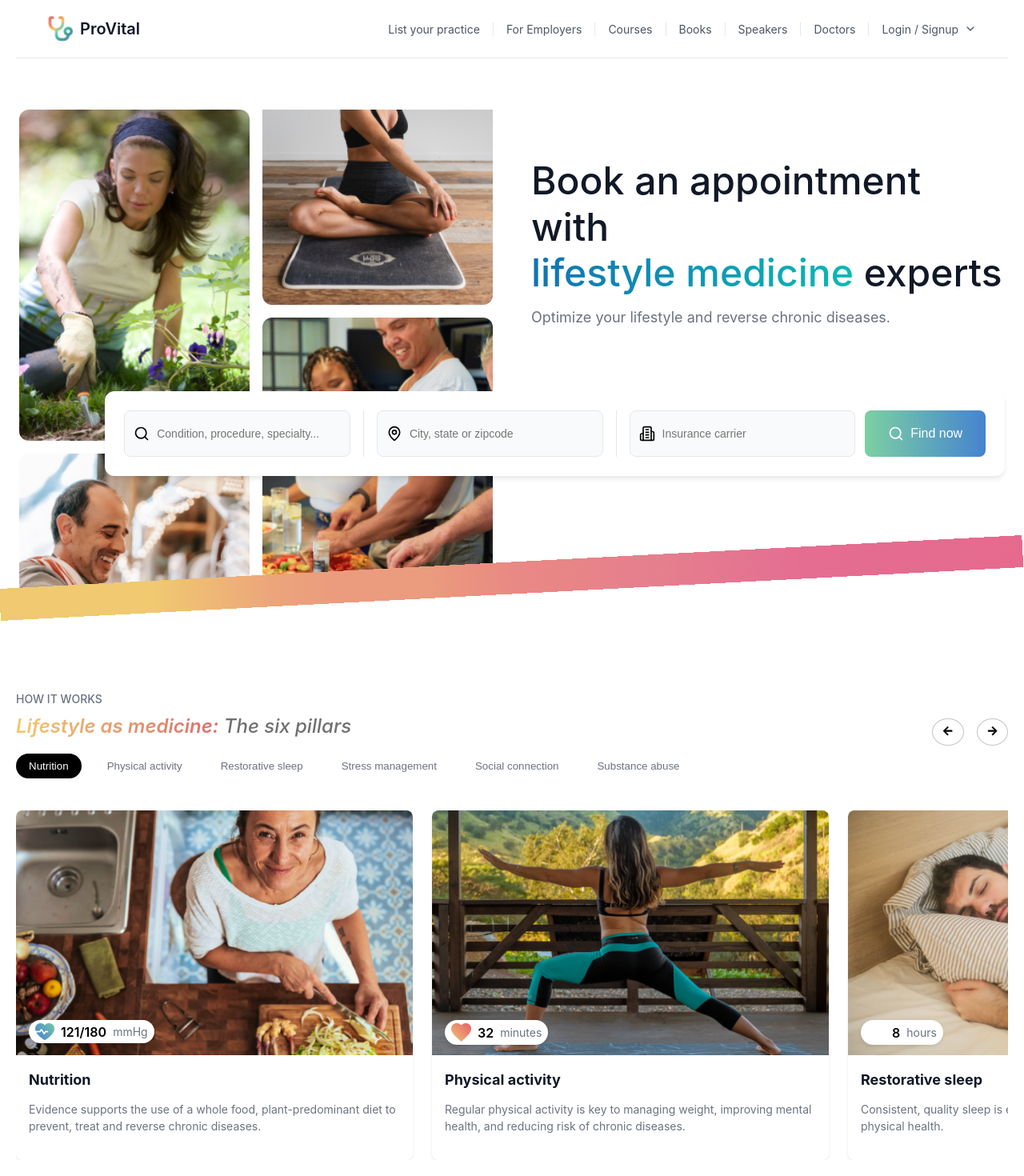
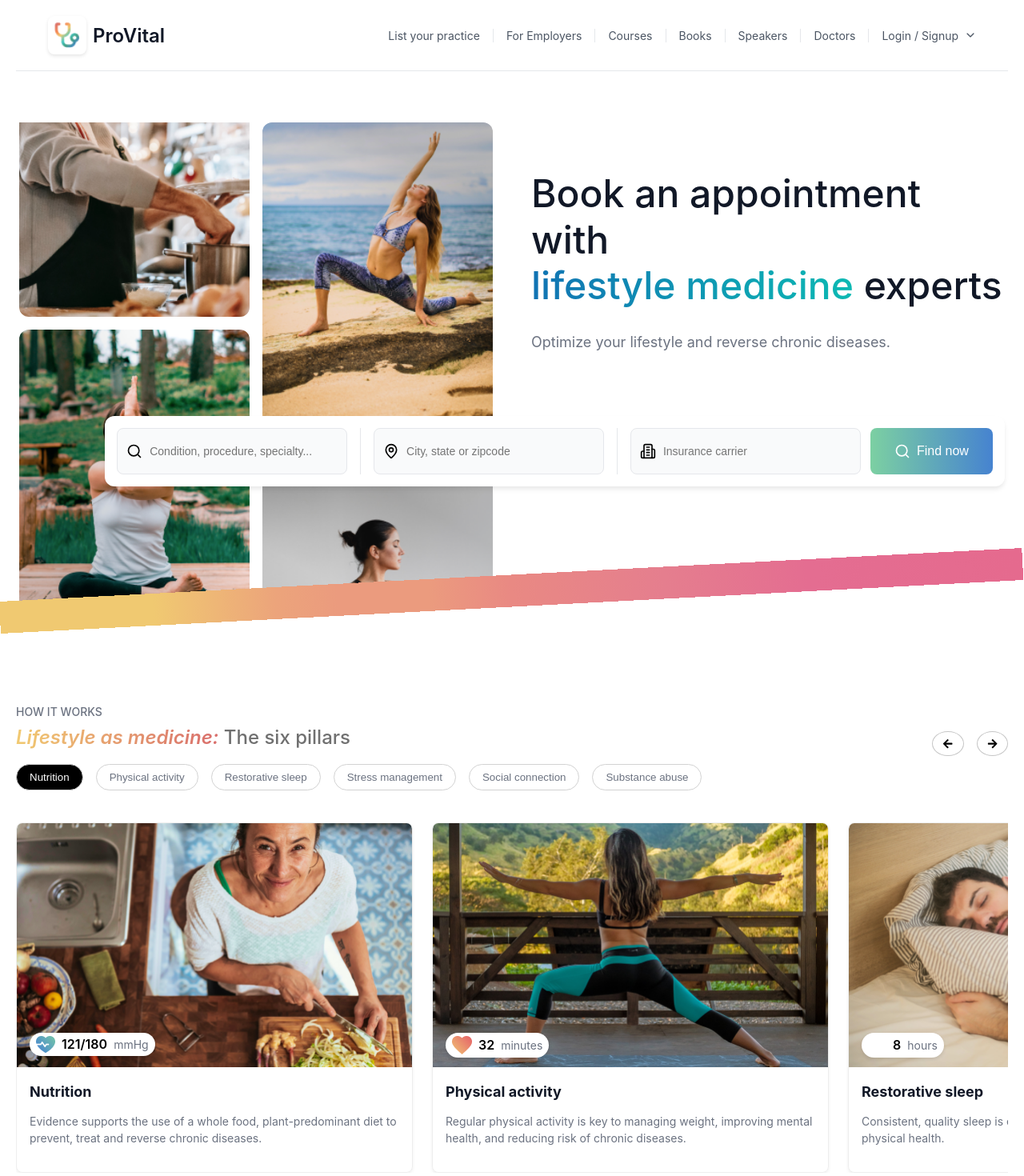
Before and after one commit to Kanishk3813/Proactively_Task, a React (Create React App) app: page / in a window 1280 px wide. Shown: the top 1470 px of the page at 80% size. Built offline with nearby package versions, Linux system fonts and the light colour scheme.

Commit message:
minor fix

```diff
--- a/src/App.css
+++ b/src/App.css
@@ -33,12 +33,25 @@ body {
   gap: 8px;
 }
 
+.logo-container {
+  display: flex;
+  align-items: center;
+  justify-content: center;
+  width: 48px;
+  height: 48px;
+  background-color: white;
+  border-radius: 8px;
+  box-shadow: 0 2px 4px rgba(0, 0, 0, 0.1);
+  overflow: hidden;
+}
+
 .logo {
   height: 32px;
+  width: auto;
 }
 
 .brand-name {
-  font-size: 20px;
+  font-size: 24px;
   font-weight: 600;
   color: #111827;
 }
@@ -88,6 +101,8 @@ body {
 .dropdown-section {
   padding: 12px 16px;
   border-bottom: 1px solid #E5E7EB;
+  display: flex;
+  justify-content: space-between;
 }
 
 .dropdown-section:last-child {
@@ -203,7 +218,7 @@ body {
 }
 
 .mobile-menu-content {
-  padding: 64px 20px 20px 20px;
+  padding: 90px 20px 20px 20px;
   opacity: 0;
   transform: translateY(20px);
   transition: all 0.3s ease-in-out;
@@ -342,6 +357,7 @@ body {
     font-size: 18px;
     color: #6B7280;
     margin-bottom: 32px;
+    padding-top: 15px;
   }
 
 .search-bar {
@@ -353,7 +369,7 @@ body {
   right: 90%;
   top: 50px;
   background: white;
-  padding: 24px;
+  padding: 15px;
   border-radius: 12px;
   box-shadow: 0 4px 6px -1px rgba(0, 0, 0, 0.1);
 }
@@ -460,11 +476,11 @@ body {
 
 
 .image-column.left {
-  animation: slideDown 15s linear infinite;
+  animation: slideUp 15s linear infinite;
 }
 
 .image-column.right {
-  animation: slideUp 15s linear infinite;
+  animation: slideDown 15s linear infinite;
 }
 
 @keyframes slideDown {
@@ -560,7 +576,7 @@ body {
 
 .pillars-tabs button {
   padding: 8px 16px;
-  border: none;
+  border: 1px solid #D2D2D2;
   background: transparent;
   color: #6B7280;
   cursor: pointer;
@@ -596,7 +612,6 @@ body {
   font-size: 24px;
   color: #707070;
   font-weight: 500;
-  font-style: italic;
 }
 
 .navigation {
@@ -612,7 +627,7 @@ body {
   border-radius: 50%;
   margin-left: 8px;
   cursor: pointer;
-  display: block;
+  display: flex;
 }
 
 .navigation button:disabled {
@@ -639,9 +654,16 @@ body {
 .pillar-card {
   flex: 0 0 calc(100% / 2.5);
   position: relative;
+  border: 1px solid #eee;
   border-radius: 8px;
   overflow: hidden;
-  box-shadow: 0 1px 3px rgba(0, 0, 0, 0.1);
+  box-shadow: rgba(0, 0, 0, 0.06) 0px 2px 4px, rgba(0, 0, 0, 0.05) 0px 0.5px 1px;
+  transition: all .3s ease-in-out;
+}
+
+.pillar-card:hover {
+  box-shadow: rgba(0, 0, 0, 0.22) 0px 19px 43px, rgba(0, 0, 0, 0.18) 0px 4px 11px;
+  transform: translate3d(0px, -1px, 0px);
 }
 
 .pillar-card img {
@@ -741,6 +763,7 @@ body {
   .pillar-card {
     height: 100%;
     padding-bottom: 15px;
+    flex-basis: calc(80% / 2.5);
   }
 
   .hero-images {
@@ -817,6 +840,7 @@ body {
     flex-shrink: 0;
   }
 
+
   .image-set img {
     width: 280px;
     height: 200px;
--- a/src/components/Hero.jsx
+++ b/src/components/Hero.jsx
@@ -43,16 +43,8 @@ const Hero = () => {
             <img src="/2.png" alt="Yoga practice" />
             <img src="/3.png" alt="Beach exercise" />
             <img src="/4.png" alt="Meditation" />
-            <img src="/1.png" alt="Healthy cooking" />
-            <img src="/2.png" alt="Yoga practice" />
-            <img src="/3.png" alt="Beach exercise" />
-            <img src="/4.png" alt="Meditation" />
           </div>
           <div className="image-column right">
-            <img src="/5.png" alt="Doctor consultation" />
-            <img src="/6.png" alt="Stretching" />
-            <img src="/7.png" alt="Cooking" />
-            <img src="/8.png" alt="Cutting" />
             <img src="/5.png" alt="Doctor consultation" />
             <img src="/6.png" alt="Stretching" />
             <img src="/7.png" alt="Cooking" />
--- a/src/components/Navbar.jsx
+++ b/src/components/Navbar.jsx
@@ -26,7 +26,9 @@ const Navbar = () => {
     <>
       <nav className="navbar">
         <div className="navbar-left">
+          <div className="logo-container">
           <img src="/logo.png" alt="ProVital" className="logo" />
+          </div>
           <span className="brand-name">ProVital</span>
         </div>
 
@@ -66,22 +68,14 @@ const Navbar = () => {
           <button
             className="mobile-menu-btn"
             onClick={toggleMobileMenu}
-            aria-label="Open menu"
+            aria-label={showMobileMenu ? "Close menu" : "Open menu"}
           >
-            <IoIosMenu size={24} />
+            {showMobileMenu ? <IoMdClose size={24} /> : <IoIosMenu size={24} />}
           </button>
         </div>
       </nav>
 
-      {/* Mobile Menu Overlay */}
       <div className={`mobile-menu-overlay ${showMobileMenu ? 'active' : ''}`}>
-        <button
-          className="close-menu-btn"
-          onClick={toggleMobileMenu}
-          aria-label="Close menu"
-        >
-          <IoMdClose size={24} />
-        </button>
         <div className="mobile-menu-content">
           {mobileLinks.map((link, index) => (
             <div key={index} className="mobile-menu-item">
```
